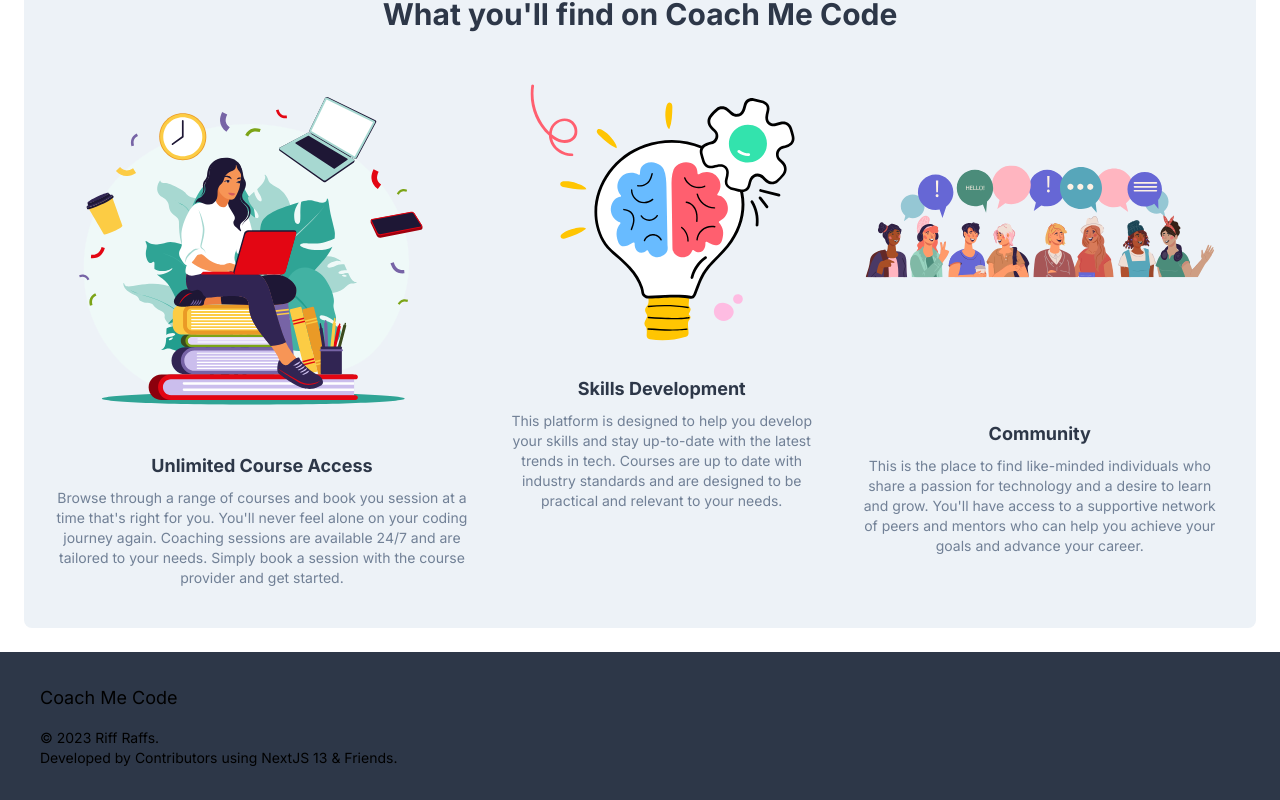
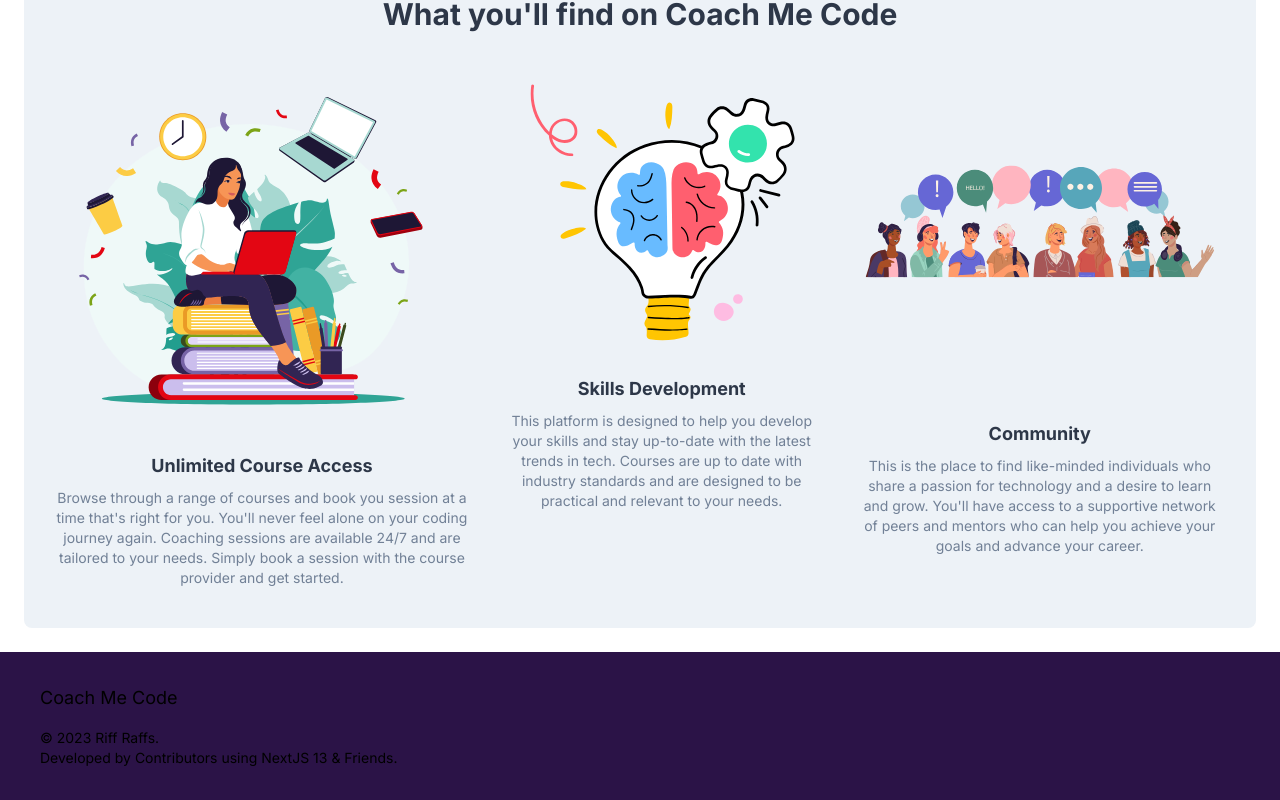
Before and after one commit to Spyabo/coach-me-code, a Next.js app: page / in a window 1280 px wide. Shown: the part 1260-2060 px from the top of the page. Built offline with nearby package versions, Linux system fonts and the light colour scheme; no server answers.

Commit message:
change footer color and text

```diff
--- a/src/app/components/Footer/Footer.tsx
+++ b/src/app/components/Footer/Footer.tsx
@@ -1,6 +1,6 @@
 export default function Footer() {
   return (
-    <footer className="z-10 py-8 x-10 px-10 text-stone-400 bg-gray-800">
+    <footer className="z-10 py-8 x-10 px-10 text-stone-400 bg-purple-600">
       <div className="container">
         <h5 className="text-lg">Coach Me Code</h5>
         <p className="mt-4 text-sm text-stone-500">
```
